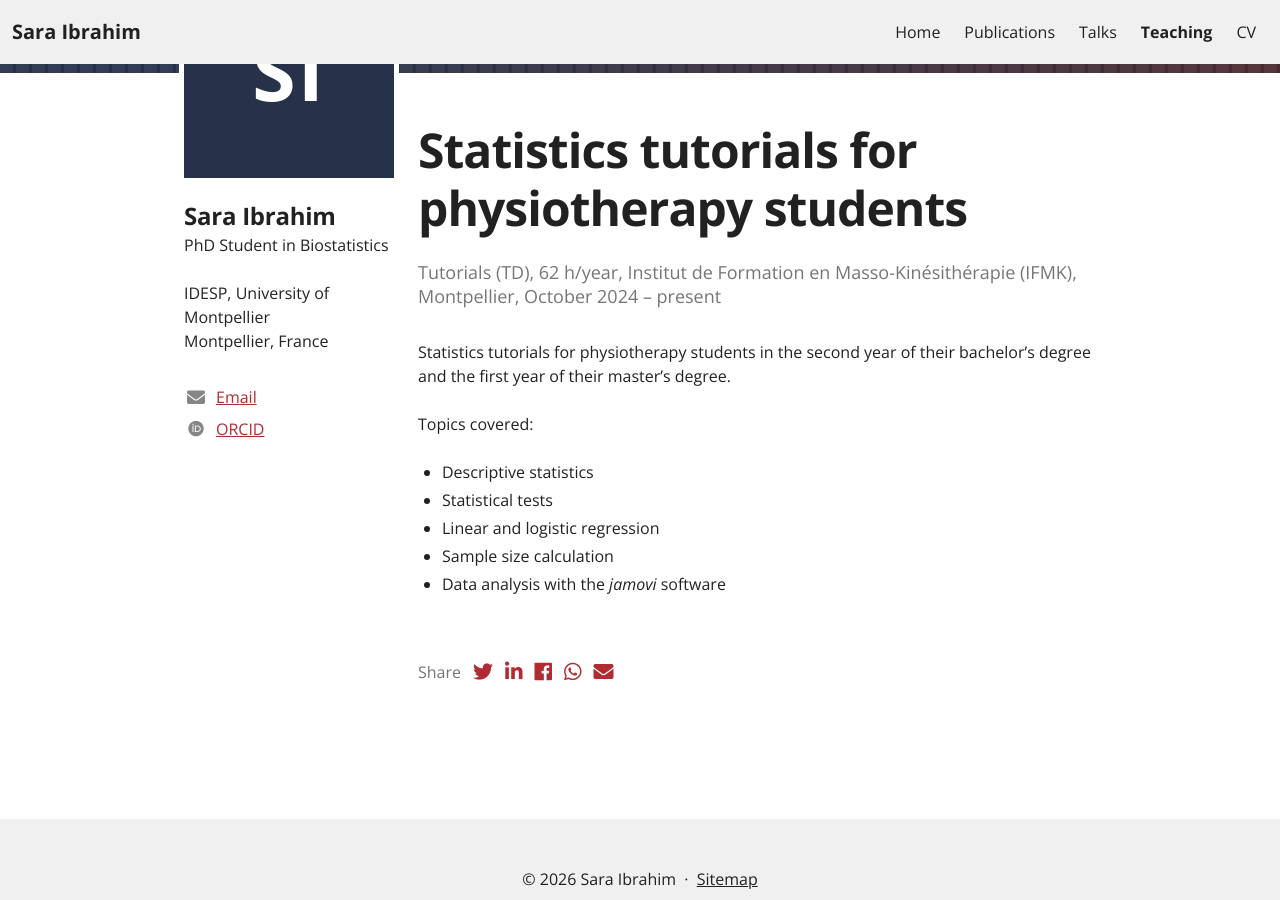
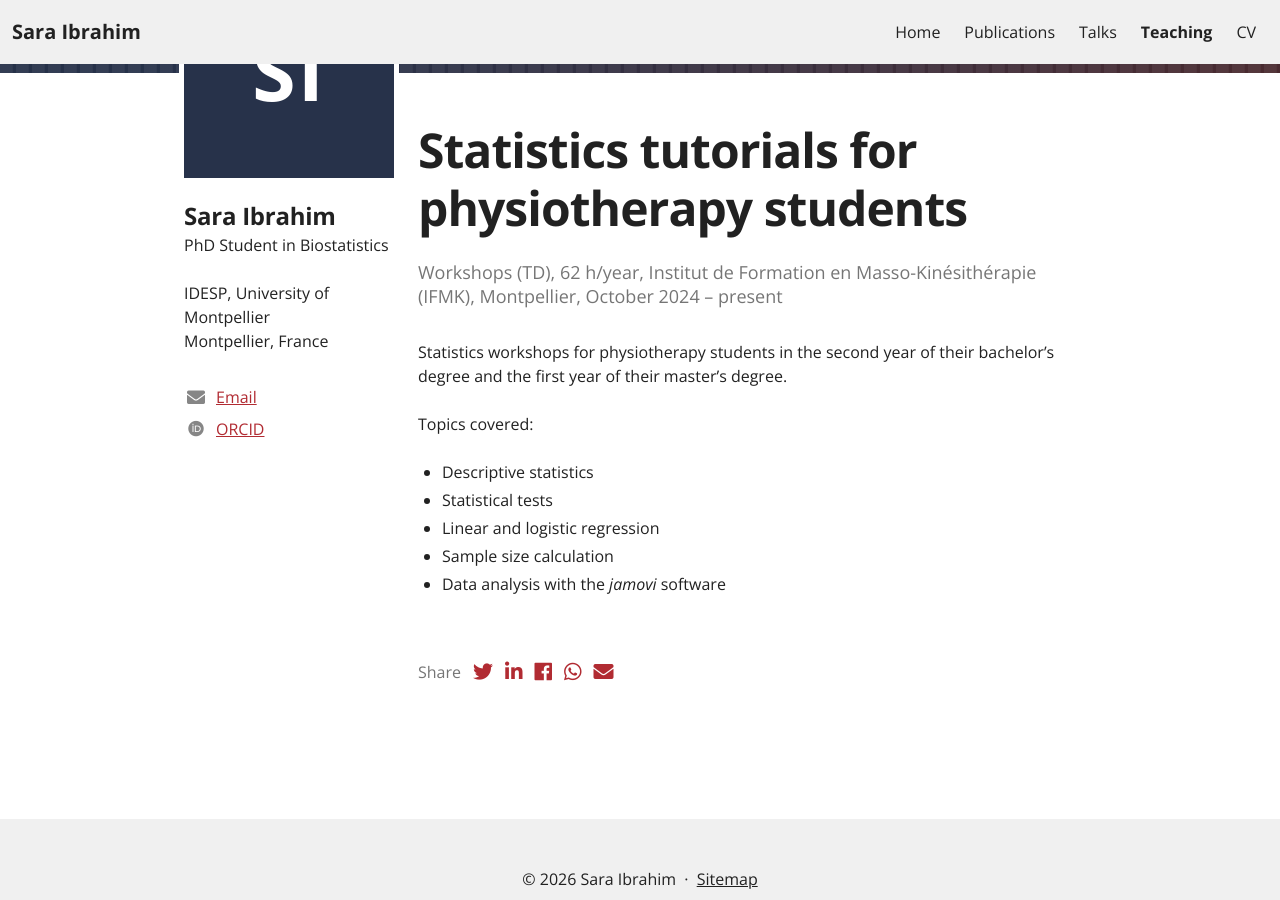
Before and after one commit to Sarzzo/Sarzzo.github.io, a Jekyll site: the page built from _teaching/ifmk-statistics.md, in a window 1280 px wide and 900 px high, scrolled down 311 px. Built offline with Jekyll 4.4.1, drawn with Linux system fonts in a browser that asks for light colours; some web fonts are replaced.

Commit message:
Change tutorial type to workshops in statistics.md

```diff
--- a/_teaching/ifmk-statistics.md
+++ b/_teaching/ifmk-statistics.md
@@ -1,7 +1,7 @@
 ---
 title: "Statistics tutorials for physiotherapy students"
 collection: teaching
-type: "Tutorials (TD), 62 h/year"
+type: "Workshops (TD), 62 h/year"
 permalink: /teaching/ifmk-statistics
 venue: "Institut de Formation en Masso-Kinésithérapie (IFMK), Montpellier"
 date: 2024-10-01
@@ -9,7 +9,7 @@ display_date: "October 2024 – present"
 location: "Montpellier, France"
 ---
 
-Statistics tutorials for physiotherapy students in the second year of their bachelor's degree and the first year of their master's degree.
+Statistics workshops for physiotherapy students in the second year of their bachelor's degree and the first year of their master's degree.
 
 Topics covered:
 
```
